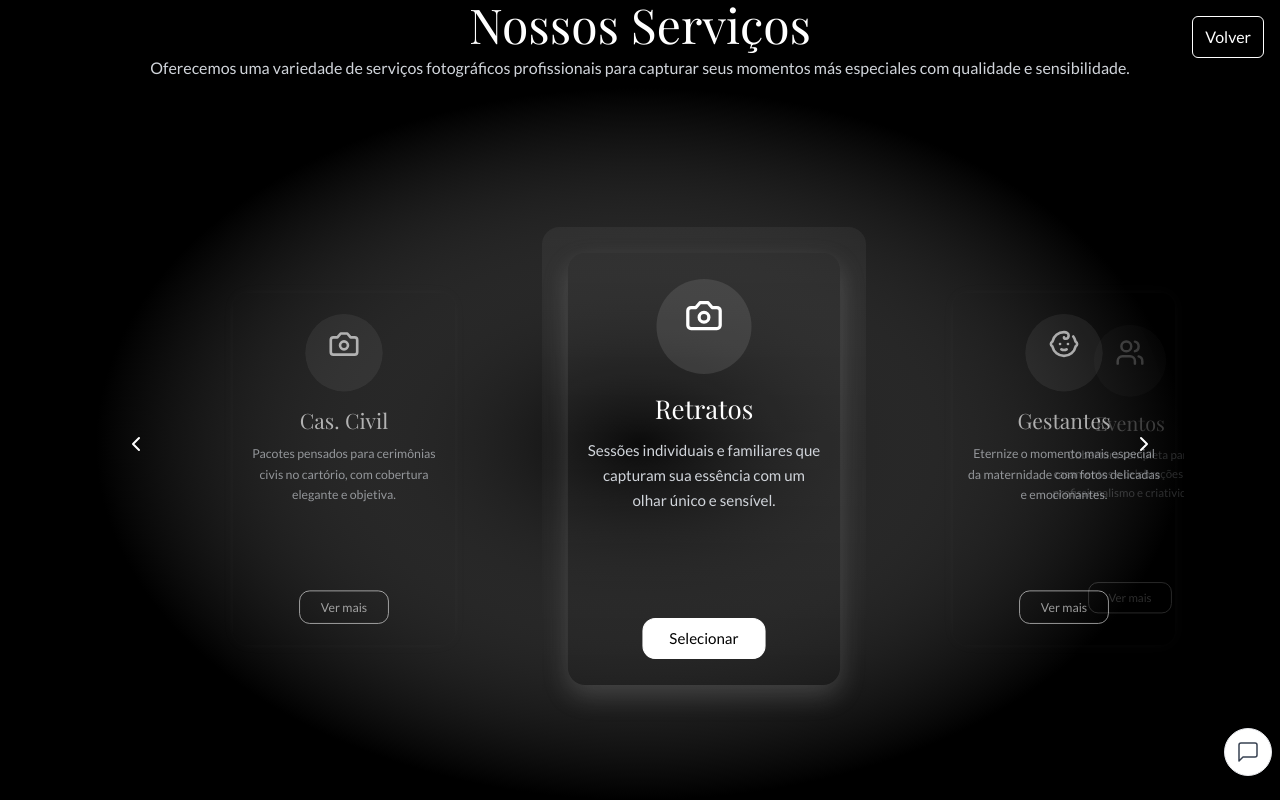
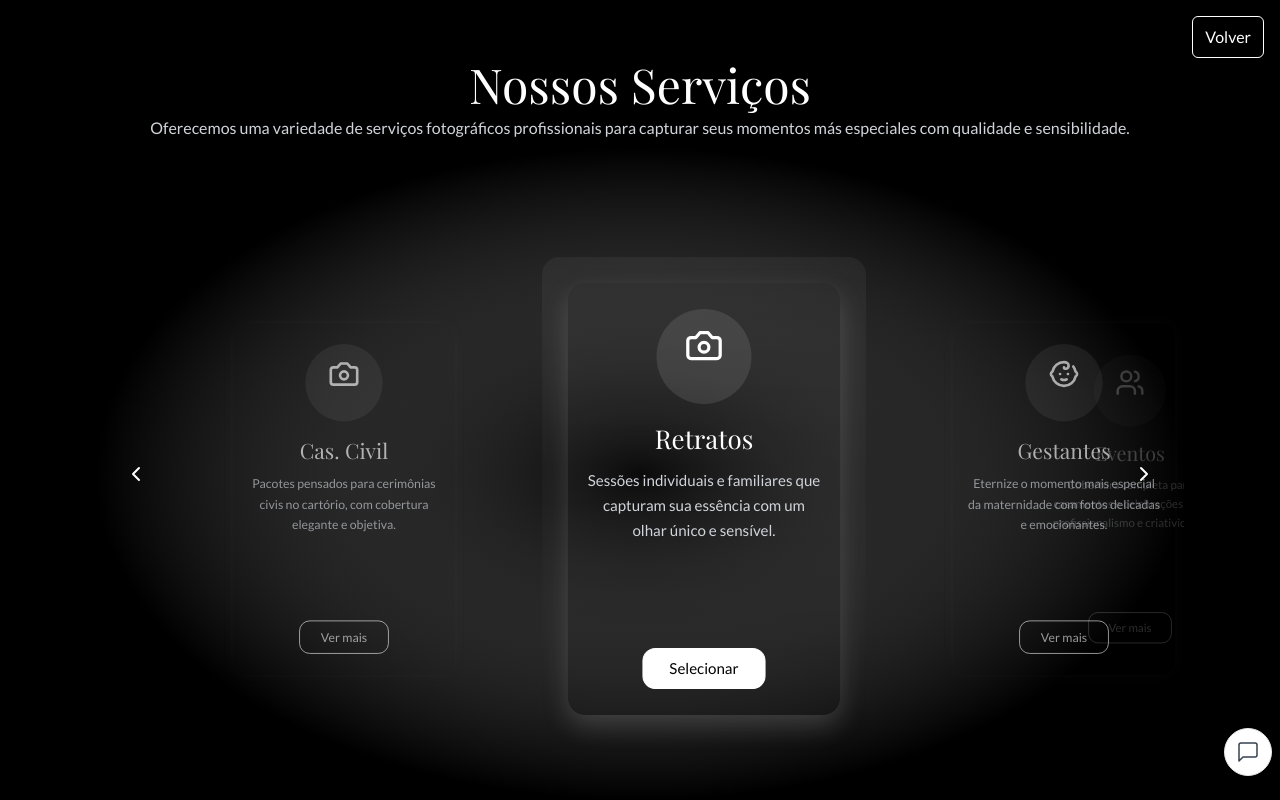
Before and after one commit to javierevents2-beep/web-deployment, a React (Vite) app: page /services in a window 1280 px wide. Built offline with nearby package versions, Linux system fonts and the light colour scheme; no server answers; the database is empty.

Commit message:
Update heading style to match diff
cgen-761cc73a96564c128d279aebfa9b32b5

```diff
--- a/src/pages/ServiceSelectionPage.tsx
+++ b/src/pages/ServiceSelectionPage.tsx
@@ -87,7 +87,7 @@ const ServiceSelectionPage: React.FC = () => {
       <div className="max-w-6xl w-full h-screen flex flex-col justify-start mx-auto px-4 md:px-8">
         <button onClick={() => navigate('/')} aria-label="Volver" className="absolute top-4 right-4 z-50 px-3 py-2 rounded-md border border-white text-white bg-transparent hover:bg-white/6 transition">Volver</button>
 
-        <h1 className="text-4xl md:text-5xl font-playfair text-center mb-2">Nossos Serviços</h1>
+        <h1 className="text-center" style={{ margin: '60px 0 8px', font: '400 48px/48px "Playfair Display", serif' }}>Nossos Serviços</h1>
         <p className="text-center text-gray-300 mb-2">Oferecemos uma variedade de serviços fotográficos profissionais para capturar seus momentos más especiales com qualidade e sensibilidade.</p>
 
         <div className="relative flex-1">
```
